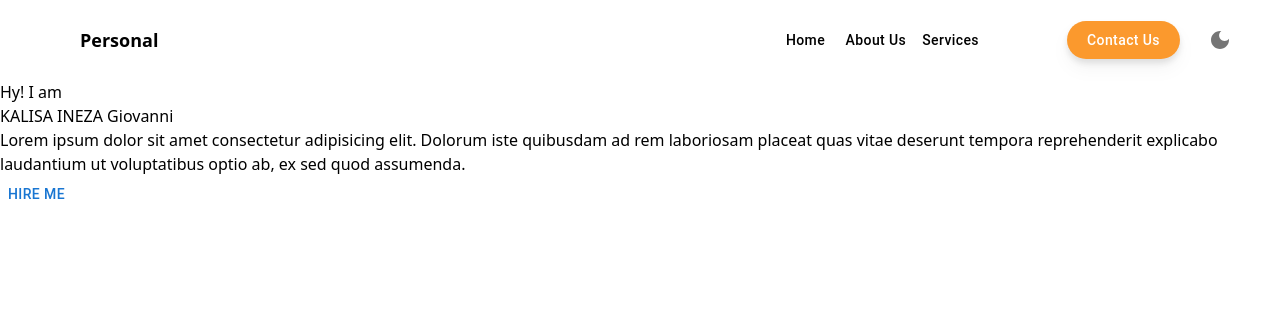
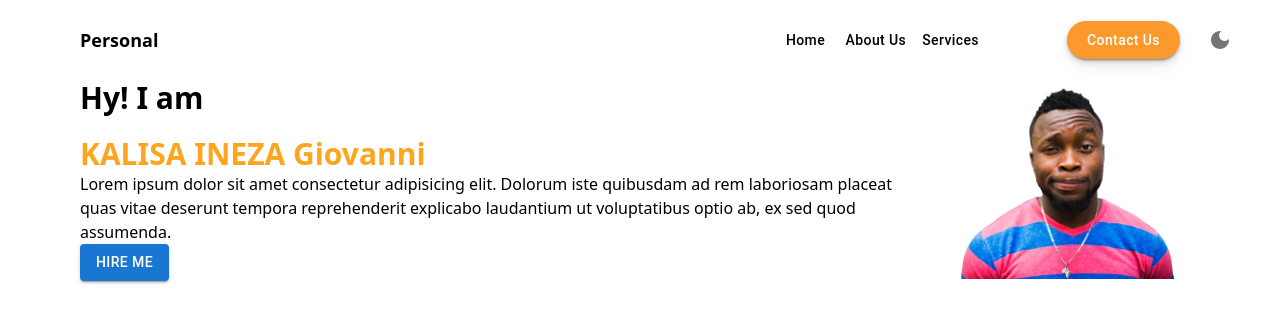
Before and after one commit to the-coder-kalisa/portofolio, a React (Vite) app: page / in a window 1280 px wide. Shown: the top 322 px of the page. Built offline with nearby package versions, Linux system fonts and the light colour scheme.

Commit message:
added home

```diff
--- a/src/App.tsx
+++ b/src/App.tsx
@@ -5,7 +5,7 @@ function App() {
   const mode = useSelector<State>(state => state.mode);
   return (
 
-      <div className={`${mode && "bg-black"} ${transition} h-[5000px]`}>
+      <div className={`${mode ? "bg-black" : "bg-[#ffffff]"} ${transition} h-[5000px]`}>
         <Navigation />
         <Home />
       </div>
--- a/src/components/Home.tsx
+++ b/src/components/Home.tsx
@@ -1,22 +1,24 @@
 import { Button } from "@mui/material";
 import React from "react";
-
+import Profile from "../images/me.png";
 const Home: React.FC = () => {
   return (
-    <div className="pt-[5rem] flex gap-3">
-      <div>
-        <div>Hy! I am</div>
-        <div>KALISA INEZA Giovanni</div>
+    <div className="pt-[5rem] px-[5rem] items-center flex gap-3">
+      <div className="">
         <div>
+          <div className="font-bold flex flex-col gap-5 text-3xl">
+            <div>Hy! I am</div>
+            <div className="text-[#fca61f]">KALISA INEZA Giovanni</div>
+          </div>
           Lorem ipsum dolor sit amet consectetur adipisicing elit. Dolorum iste
           quibusdam ad rem laboriosam placeat quas vitae deserunt tempora
           reprehenderit explicabo laudantium ut voluptatibus optio ab, ex sed
           quod assumenda.
         </div>
-        <Button>Hire Me</Button>
+        <Button variant="contained">Hire Me</Button>
       </div>
       <div>
-
+        <img src={Profile} className="" alt="me"/>
       </div>
     </div>
   );
--- a/src/components/Navigation.tsx
+++ b/src/components/Navigation.tsx
@@ -31,6 +31,7 @@ const Navigation: React.FC = () => {
         </div>
         <div className="flex items-center gap-5">
           <Button
+          variant="contained"
             style={{
               backgroundColor: "#fb992d",
               color: "white",
```
Also changed, not shown: src/images/me.png (added).
